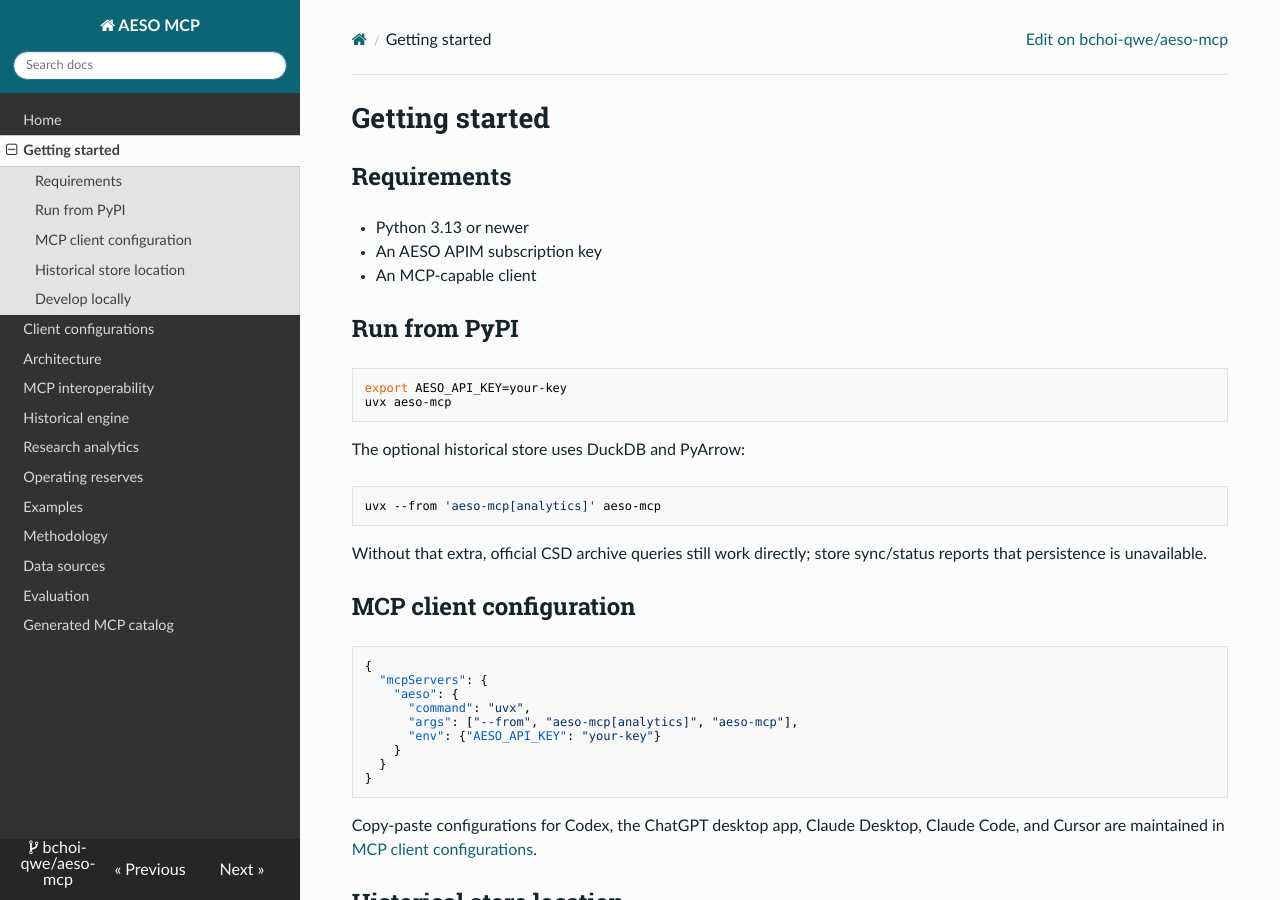
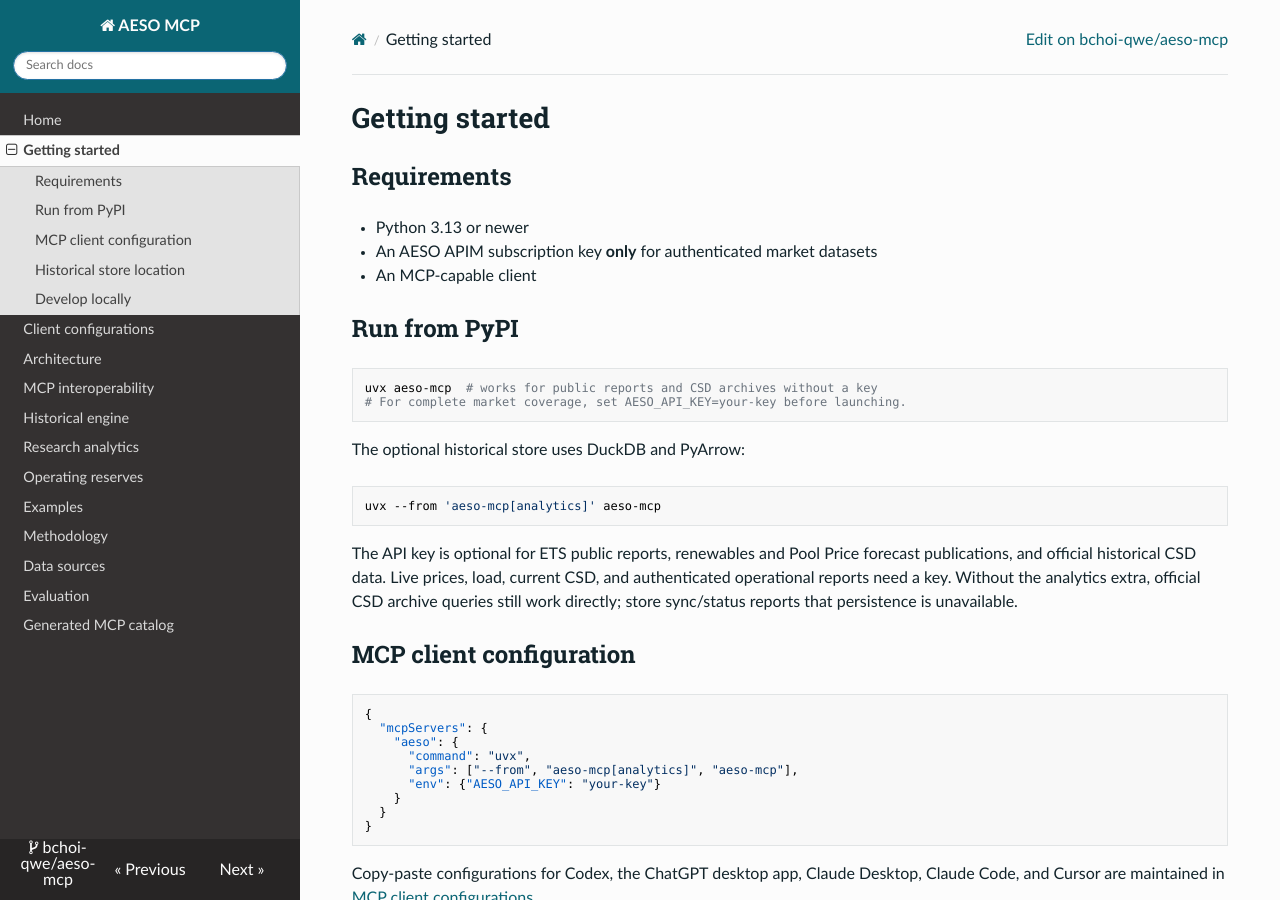
Before and after one commit to bchoi-qwe/aeso-mcp, an MkDocs documentation site: the page built from docs/getting-started.md, in a window 1280 px wide and 900 px high. Built offline with MkDocs 1.6.1, drawn with Linux system fonts in a browser that asks for light colours; nearby versions of some CDN libraries.

Commit message:
feat: enable credential-free public AESO data access

````diff
--- a/docs/getting-started.md
+++ b/docs/getting-started.md
@@ -3,14 +3,14 @@
 ## Requirements
 
 - Python 3.13 or newer
-- An AESO APIM subscription key
+- An AESO APIM subscription key **only** for authenticated market datasets
 - An MCP-capable client
 
 ## Run from PyPI
 
 ```bash
-export AESO_API_KEY=your-key
-uvx aeso-mcp
+uvx aeso-mcp  # works for public reports and CSD archives without a key
+# For complete market coverage, set AESO_API_KEY=your-key before launching.
 ```
 
 The optional historical store uses DuckDB and PyArrow:
@@ -19,7 +19,10 @@ The optional historical store uses DuckDB and PyArrow:
 uvx --from 'aeso-mcp[analytics]' aeso-mcp
 ```
 
-Without that extra, official CSD archive queries still work directly; store sync/status reports
+The API key is optional for ETS public reports, renewables and Pool Price forecast publications,
+and official historical CSD data. Live prices, load, current CSD, and authenticated operational
+reports need a key. Without the analytics extra, official CSD archive queries still work
+directly; store sync/status reports
 that persistence is unavailable.
 
 ## MCP client configuration
````
Also changed, not shown: AGENTS.md (+1 -1 lines), LIMITATIONS.md (+2 -1 lines), README.md (+7 -5 lines), docs/client-configs.md (+6 -3 lines), 7 other files.
